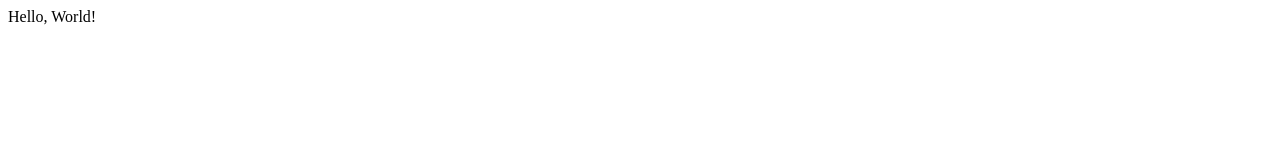
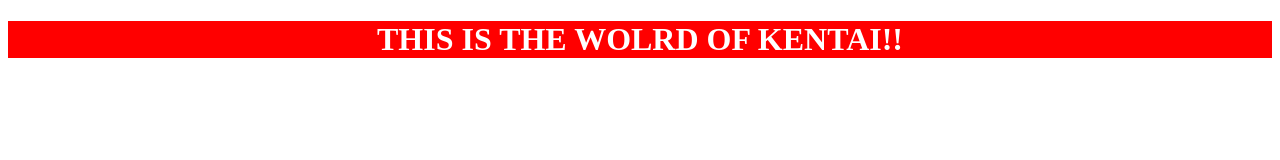
Before and after one commit to kentai3100/kentai3100.github.io, a plain HTML site: page index.html in a window 1280 px wide. Drawn offline with Linux system fonts and the light colour scheme.

Commit message:
Add files via upload

```diff
--- a/index.html
+++ b/index.html
@@ -4,8 +4,13 @@
     <meta charset="UTF-8">
     <meta name="viewport" content="width=device-width, initial-scale=1.0">
     <title>Document</title>
+    <style>
+        body {
+            text-align: center;
+        }
+    </style>
 </head>
 <body>
-    Hello, World!
+    <h1 style="background-color: red; color: white;">THIS IS THE WOLRD OF KENTAI!!</h1>
 </body>
 </html>
```
